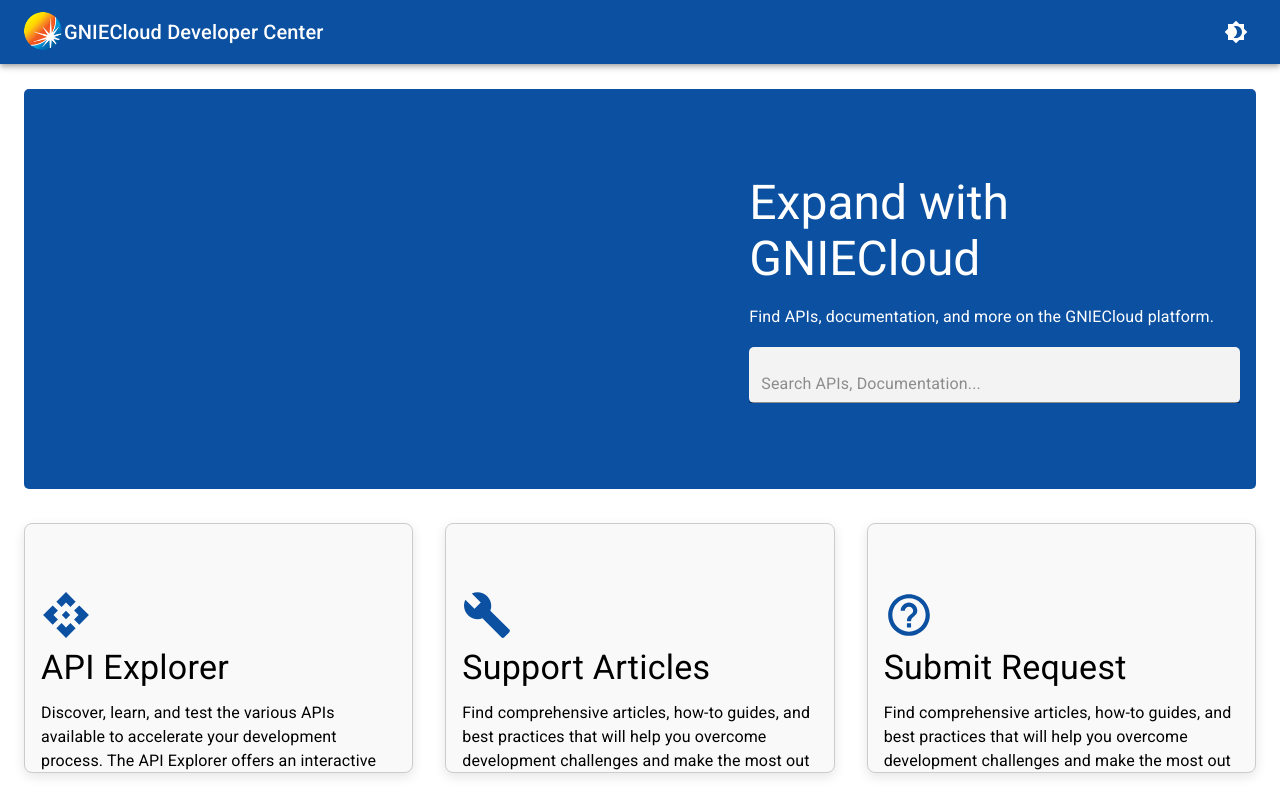
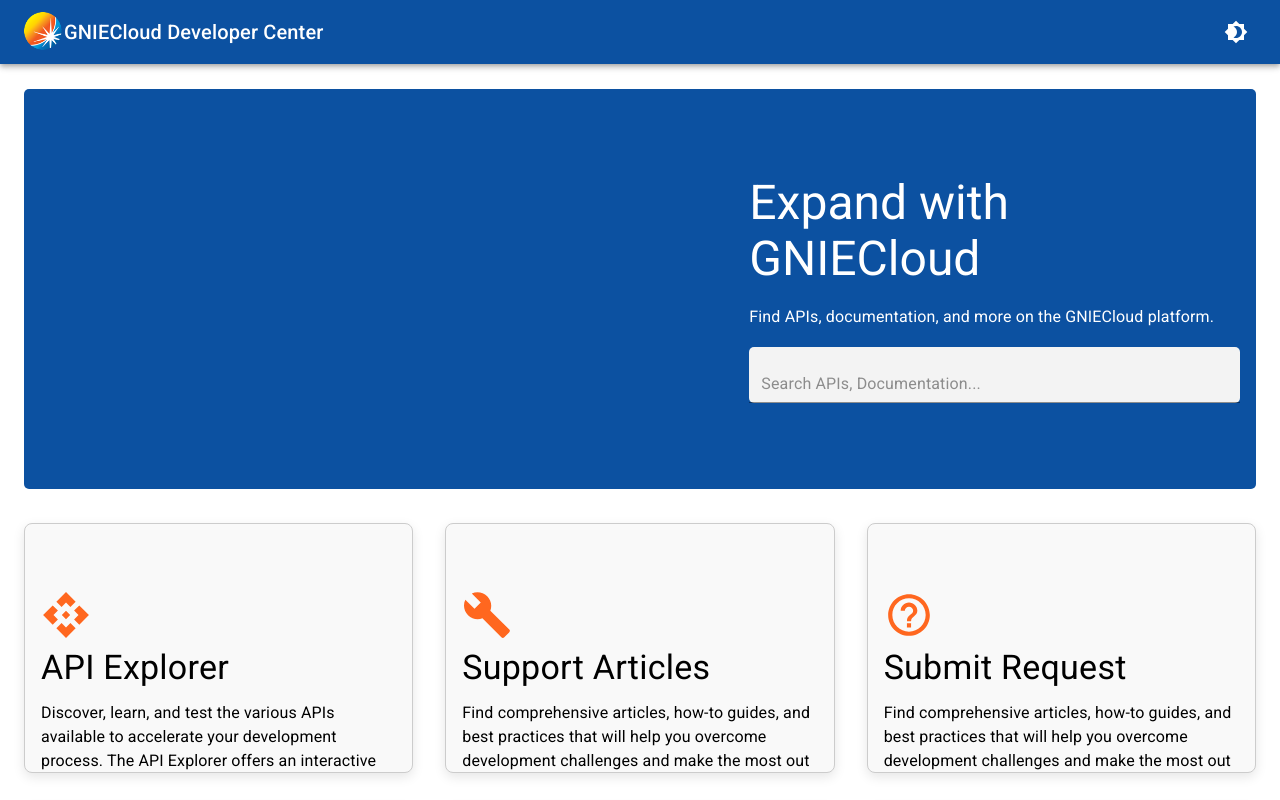
Before and after one commit to DanteCady/DevCenter, a React (Create React App) app: page / in a window 1280 px wide. Shown: the top 800 px of the page. Built offline with nearby package versions, Linux system fonts and the light colour scheme; no server answers.

Commit message:
Updated dashboard icon colors, change directory name for dashboard home -> dashboard

```diff
--- a/src/App.js
+++ b/src/App.js
@@ -1,7 +1,7 @@
 import React from 'react';
 import { BrowserRouter as Router, Route, Routes } from 'react-router-dom';
 import CssBaseline from '@mui/material/CssBaseline';
-import Dashboard from './views/home/dashboard';
+import Dashboard from './views/dashboard/dashboard';
 import ApiExplorer  from './views/api-explorer/api';
 import StatusPage from './views/status/status';
 import ReleaseNotes from './views/releaseNotes/releasenotes';
--- a/src/views/home/dashboard.js
+++ b/src/views/dashboard/dashboard.js
@@ -107,7 +107,7 @@ const Dashboard = () => {
                       elevation={0}
                     >
                       <CardContent style={{ marginTop: '50px' }}>
-                        <tile.Icon style={{ fontSize: 50, color: '#0c51a1' }} />
+                        <tile.Icon style={{ fontSize: 50, color: '#ff671f' }} />
                         <Typography variant="h4" gutterBottom style={{ color: darkMode ? '#fff' : '#000' }}>
                           {tile.name}
                         </Typography>
@@ -131,7 +131,7 @@ const Dashboard = () => {
                       elevation={0}
                     >
                       <CardContent style={{ marginTop: '50px' }}>
-                        <tile.Icon style={{ fontSize: 50, color: '#0c51a1' }} />
+                        <tile.Icon style={{ fontSize: 50, color: '#ff671f' }} />
                         <Typography variant="h4" gutterBottom style={{ color: darkMode ? '#fff' : '#000' }}>
                           {tile.name}
                         </Typography>
```
